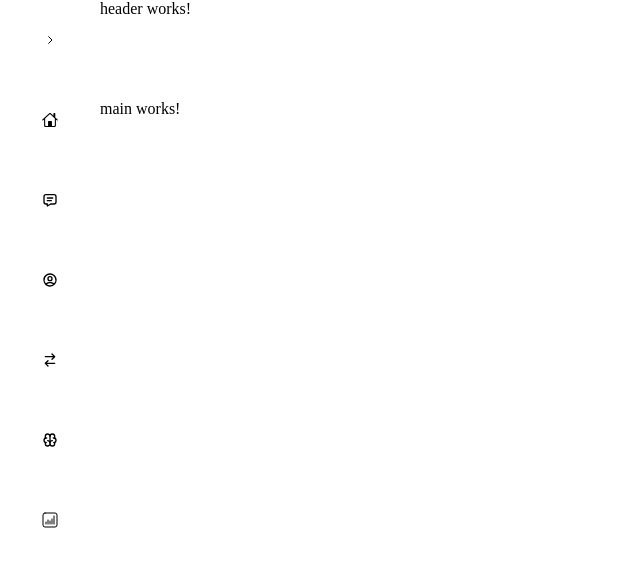
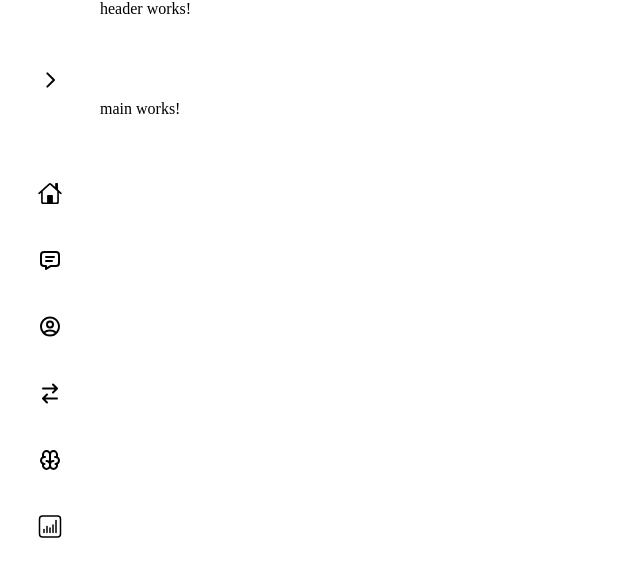
Before and after one commit to leo3210k/Teste_First_Decision, an Angular app: page / in a window 1280 px wide. Shown: the top 576 px of the page, without its empty margins (0-640 px from the left). Built offline with nearby package versions, Linux system fonts and the light colour scheme.

Commit message:
feat: add size to sidebar icons

```diff
--- a/src/app/components/sidebar/sidebar.component.css
+++ b/src/app/components/sidebar/sidebar.component.css
@@ -7,3 +7,13 @@
   justify-content: space-around;
   align-items: center;
 }
+
+.sidebar__image {
+  width: 1.5rem;
+  flex-grow: 1;
+}
+
+.sidebar__image--larger {
+  width: 2rem;
+  flex-grow: 3;
+}
```
